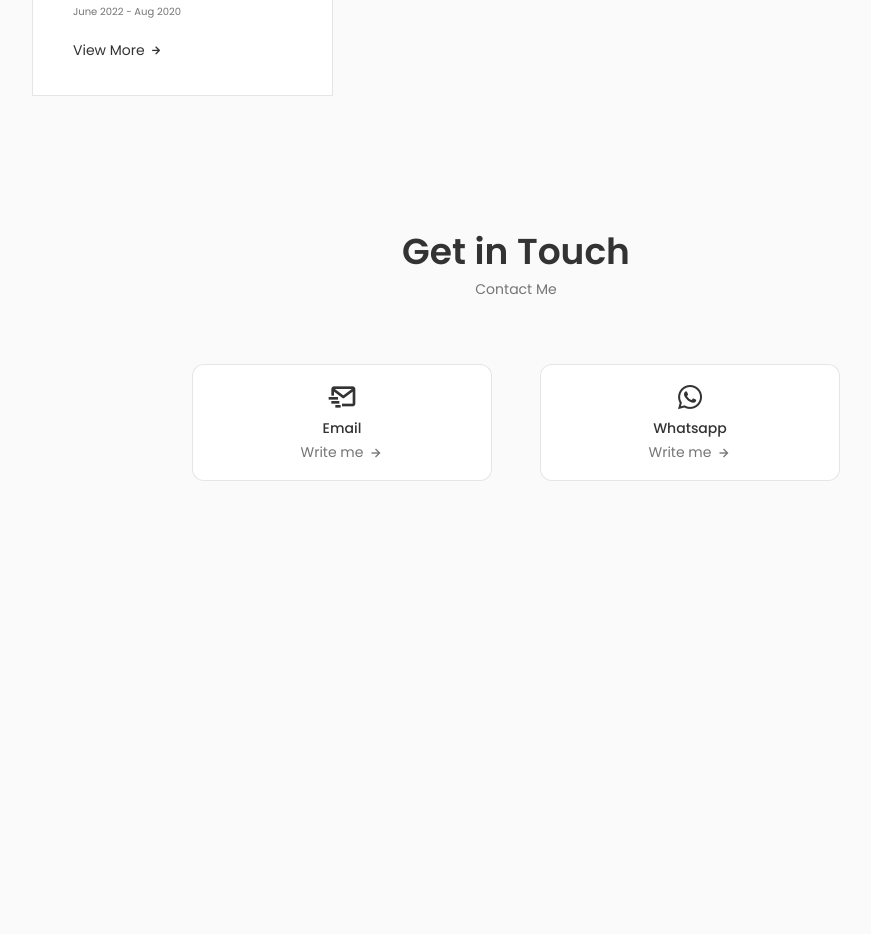
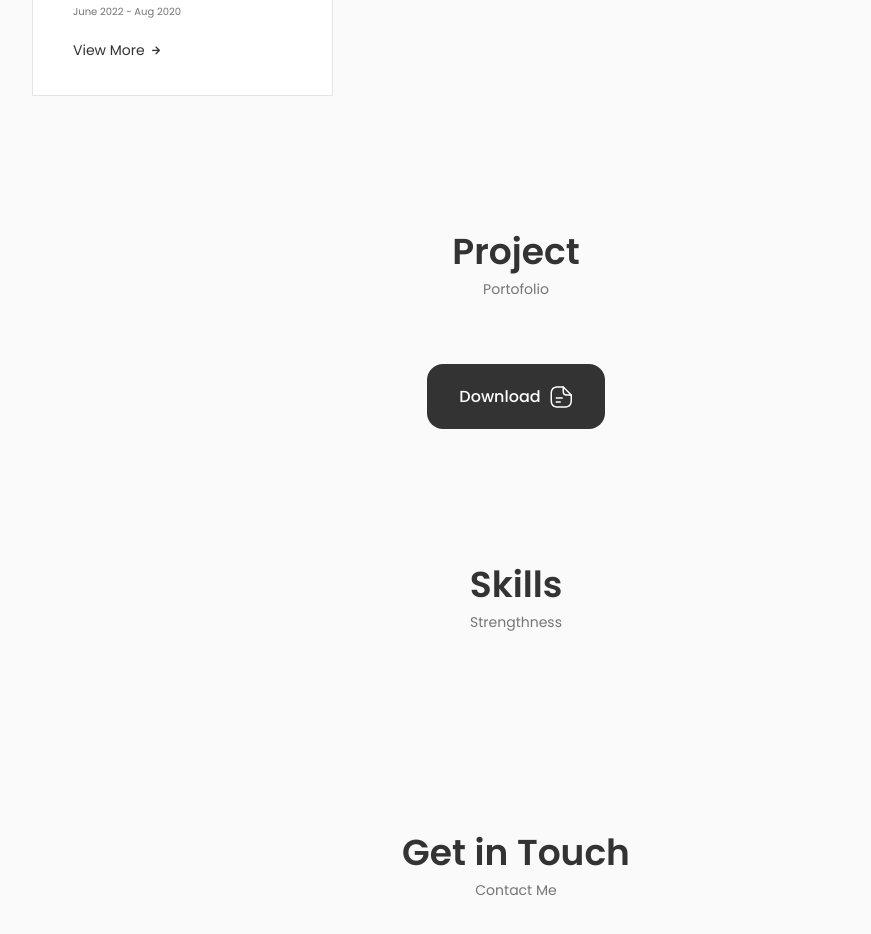
Before and after one commit to nagetpresto/porto_2024, a React (Create React App) app: page / in a window 1280 px wide. Shown: the part 1840-2774 px from the top of the page, without its empty margins (124-995 px from the left). Before the commit the page ends 2353 px from the top, so only its background shows below. Built offline with nearby package versions, Linux system fonts and the light colour scheme.

Commit message:
add project

```diff
--- a/src/App.js
+++ b/src/App.js
@@ -5,6 +5,8 @@ import About from './components/about/About';
 import Experience from './components/experience/Experience';
 import Contact from './components/contact/Contact';
 import { useState } from 'react';
+import Project from './components/project/Project';
+import Skill from './components/skills/Skill';
 
 function App() {
   const [activeNav, setActiveNav] = useState("#home");
@@ -16,6 +18,8 @@ function App() {
       <Home  activeNav={activeNav} setActiveNav={setActiveNav}/>
       <About/>
       <Experience/>
+      <Project/>
+      <Skill/>
       <Contact/>
     </main>
     </>
--- a/src/components/about/About.jsx
+++ b/src/components/about/About.jsx
@@ -1,7 +1,7 @@
 import React from 'react'
 import "./About.css"
-import {Data, Education} from './Data'
-import { dataAboutMe, dataEducation} from '../../Data'
+import {Data} from './Data'
+import { dataAboutMe} from '../../Data'
 
 const About = () => {
   return (
--- a/src/components/about/Data.jsx
+++ b/src/components/about/Data.jsx
@@ -1,6 +1,6 @@
 import React from 'react'
 
-export const Data = ({ id, icon, title, subtitle }) => {
+export const Data = ({ icon, title, subtitle }) => {
   return (
       <div className="about__box">
           <i className={"bx bx-"+ icon +"  about__icon"}></i>
--- a/src/components/header/Header.jsx
+++ b/src/components/header/Header.jsx
@@ -53,7 +53,7 @@ const Header = ({activeNav, setActiveNav}) => {
                             </a>
                         </li>
                         <li className="nav__item">
-                            <a href="#skills" onClick={()=> handleSetActiveNav('#skills')}
+                            <a href="#skill" onClick={()=> handleSetActiveNav('#skills')}
                             className={activeNav === "#skills" ? "nav__link active-link" : "nav__link"}>
                                 <i className="uil uil-file-alt nav__icon"></i>
                                 Skills
--- a/src/components/home/Data.jsx
+++ b/src/components/home/Data.jsx
@@ -2,7 +2,7 @@ import React from 'react'
 import ScrollDown from './ScrollDown'
 import Social from './Social'
 
-const Data = ({activeNav, setActiveNav}) => {
+const Data = ({ setActiveNav}) => {
   const handleSetActiveNav = (val) => {
     setActiveNav(val);
   };
--- /dev/null
+++ b/src/components/project/Project.css
@@ -0,0 +1,10 @@
+.project__container {
+    grid-template-columns: max-content;
+    justify-content: center;
+}
+
+@media screen and (max-width: 350px) {
+    .project__content{
+        padding: 0 5%;
+    }
+}
--- /dev/null
+++ b/src/components/project/Project.jsx
@@ -0,0 +1,47 @@
+import React from 'react'
+import "./Project.css"
+import Porto from "../../assets/Porto.pdf"
+
+const Project = () => {
+  return (
+    <section className="project section" id="project">
+        <h2 className="section__title">Project</h2>
+        <span className="section__subtitle">Portofolio</span>
+
+        <div className="project__container container grid">
+            <div className="project__content">
+                <a download="" href={Porto} className="button button--flex">
+                    Download
+                    <svg
+                        class="button__icon"
+                        xmlns="http://www.w3.org/2000/svg"
+                        width="24"
+                        height="24"
+                        viewBox="0 0 24 24"
+                        fill="none"
+                    >
+                        <path
+                        d="M15.25 22.7502H9.25C3.82 22.7502 1.5 20.4302 1.5 15.0002V9.00024C1.5 3.57024 3.82 1.25024 9.25 1.25024H14.25C14.66 1.25024 15 1.59024 15 2.00024C15 2.41024 14.66 2.75024 14.25 2.75024H9.25C4.64 2.75024 3 4.39024 3 9.00024V15.0002C3 19.6102 4.64 21.2502 9.25 21.2502H15.25C19.86 21.2502 21.5 19.6102 21.5 15.0002V10.0002C21.5 9.59024 21.84 9.25024 22.25 9.25024C22.66 9.25024 23 9.59024 23 10.0002V15.0002C23 20.4302 20.68 22.7502 15.25 22.7502Z"
+                        fill="var(--container-color)"
+                        ></path>
+                        <path
+                        d="M22.25 10.7502H18.25C14.83 10.7502 13.5 9.42023 13.5 6.00023V2.00023C13.5 1.70023 13.68 1.42023 13.96 1.31023C14.24 1.19023 14.56 1.26023 14.78 1.47023L22.78 9.47023C22.99 9.68023 23.06 10.0102 22.94 10.2902C22.82 10.5702 22.55 10.7502 22.25 10.7502ZM15 3.81023V6.00023C15 8.58023 15.67 9.25023 18.25 9.25023H20.44L15 3.81023Z"
+                        fill="var(--container-color)"
+                        ></path>
+                        <path
+                        d="M13.25 13.7502H7.25C6.84 13.7502 6.5 13.4102 6.5 13.0002C6.5 12.5902 6.84 12.2502 7.25 12.2502H13.25C13.66 12.2502 14 12.5902 14 13.0002C14 13.4102 13.66 13.7502 13.25 13.7502Z"
+                        fill="var(--container-color)"
+                        ></path>
+                        <path
+                        d="M11.25 17.7502H7.25C6.84 17.7502 6.5 17.4102 6.5 17.0002C6.5 16.5902 6.84 16.2502 7.25 16.2502H11.25C11.66 16.2502 12 16.5902 12 17.0002C12 17.4102 11.66 17.7502 11.25 17.7502Z"
+                        fill="var(--container-color)"
+                        ></path>
+                    </svg>
+                </a>
+            </div>
+        </div>
+    </section>
+  )
+}
+
+export default Project
--- /dev/null
+++ b/src/components/skills/Skill.jsx
@@ -0,0 +1,16 @@
+import React from 'react'
+
+const Skill = () => {
+  return (
+    <section className="skill section" id="skill">
+        <h2 className="section__title">Skills</h2>
+        <span className="section__subtitle">Strengthness</span>
+
+        <div className="skill__container container grid">
+
+        </div>
+    </section>
+  )
+}
+
+export default Skill
```
Also changed, not shown: src/components/skills/Skill.css (added), 2 other files (tests, documents, lock files or other folders).
